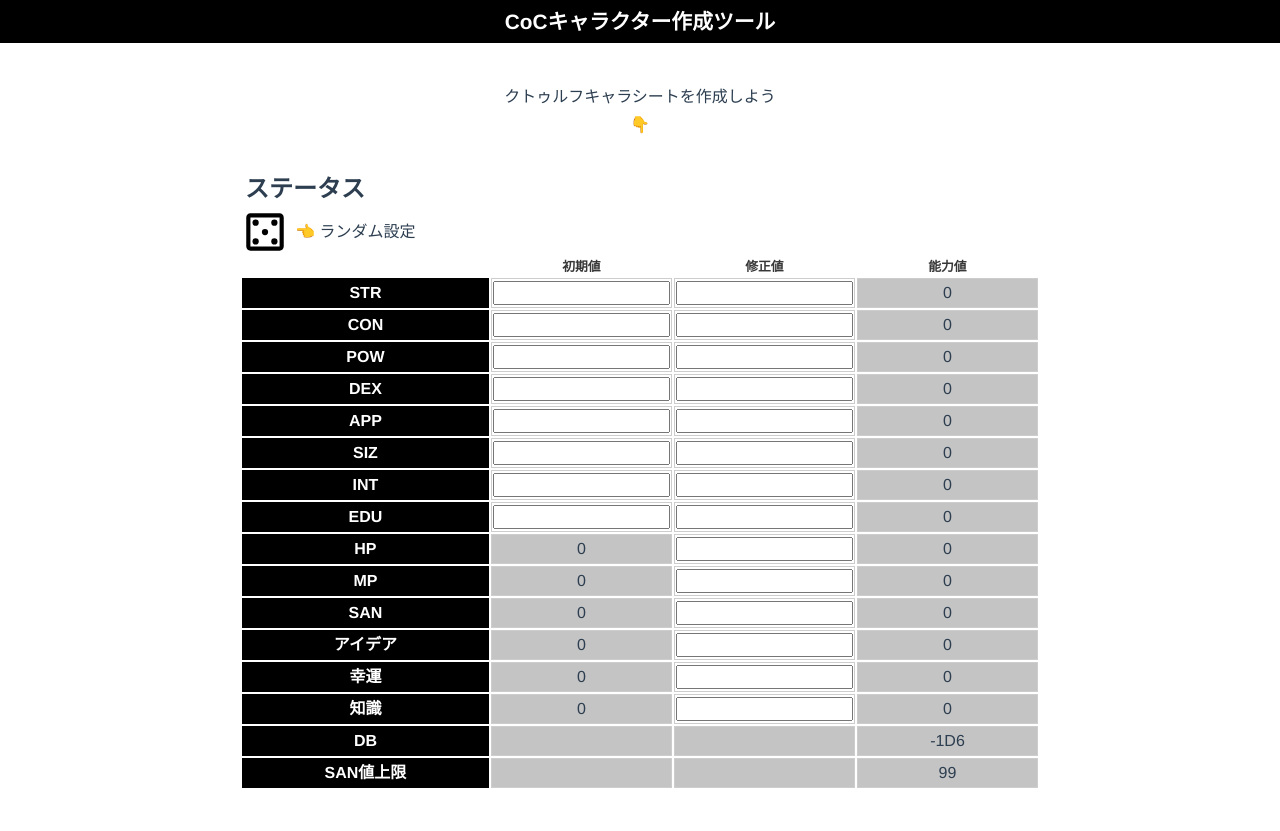
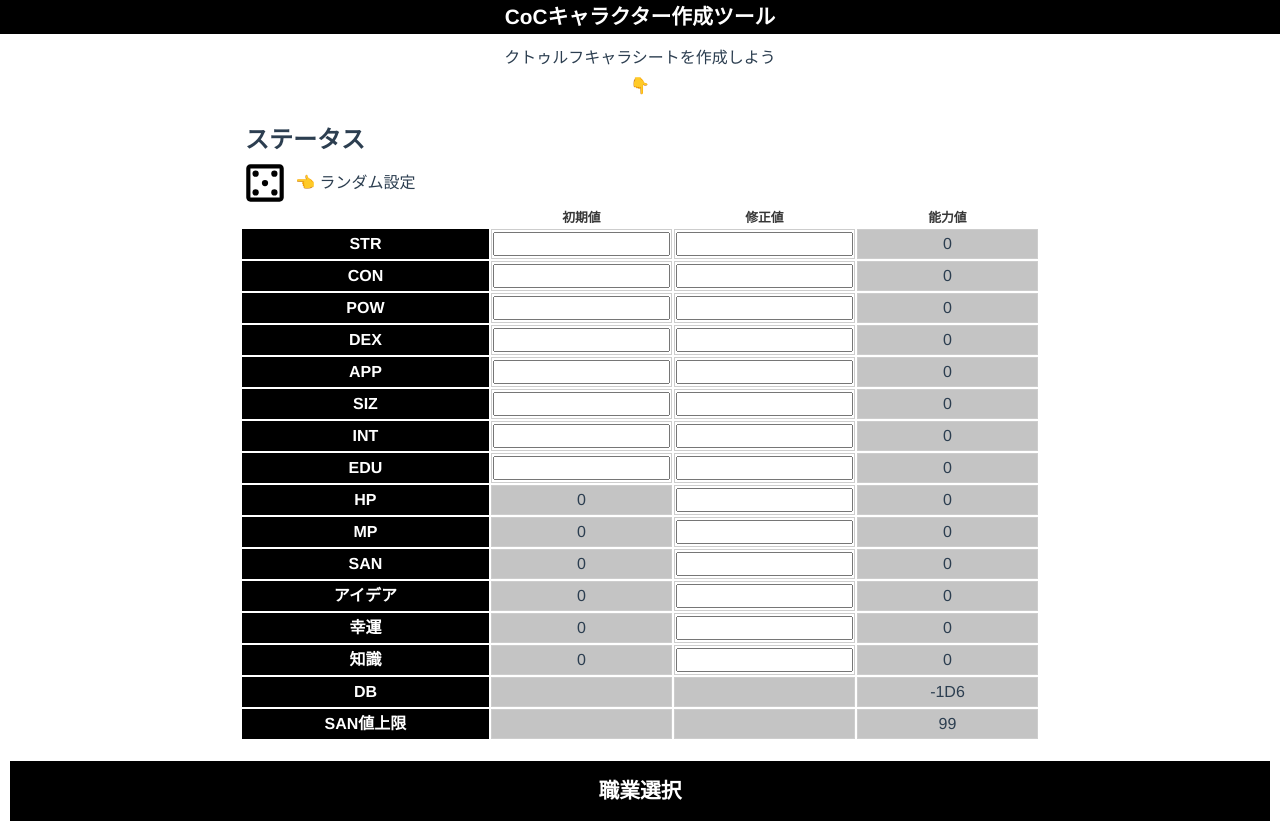
Before and after one commit to sueCalystegia00/CoC-chara-maker, a Vue app: page / in a window 1280 px wide. Before the commit the page ends 800 px from the top, so only its background shows below. Built offline with nearby package versions, Linux system fonts and the light colour scheme; no server answers.

Commit message:
change: css修正

```diff
--- a/src/views/Home.vue
+++ b/src/views/Home.vue
@@ -5,17 +5,20 @@
       <p>👇</p>
     </div>
     <Status />
+    <JobSelecotr />
   </div>
 </template>
 
 <script>
 // @ is an alias to /src
 import Status from "@/components/Status.vue";
+import JobSelecotr from "@/components/JobSelector.vue";
 
 export default {
   name: "Home",
   components: {
     Status,
+    JobSelecotr,
   },
   data() {
     return {};
@@ -23,13 +26,14 @@ export default {
 };
 </script>
 
-<style>
+<style scoped>
 .home {
   width: 100%;
   display: flex;
   flex-direction: column;
   align-items: center;
   padding: 10px;
+  gap: 20px;
   box-sizing: border-box;
 }
 
@@ -38,6 +42,5 @@ export default {
   display: flex;
   flex-direction: column;
   align-items: center;
-  margin: 30px 0;
 }
 </style>
```
